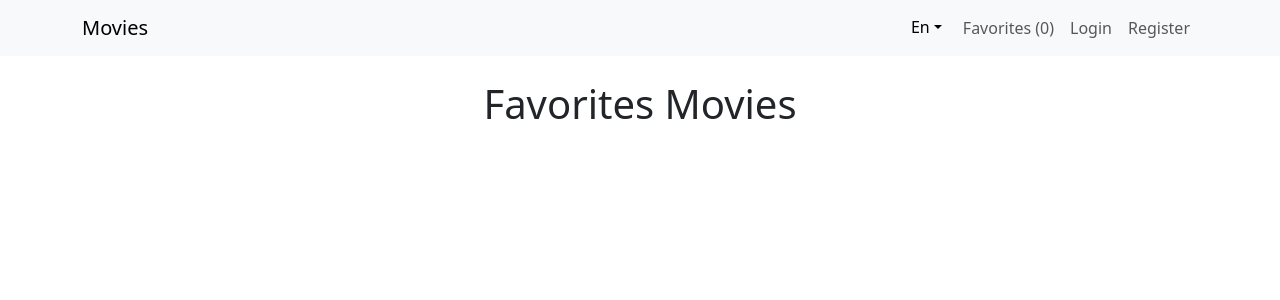
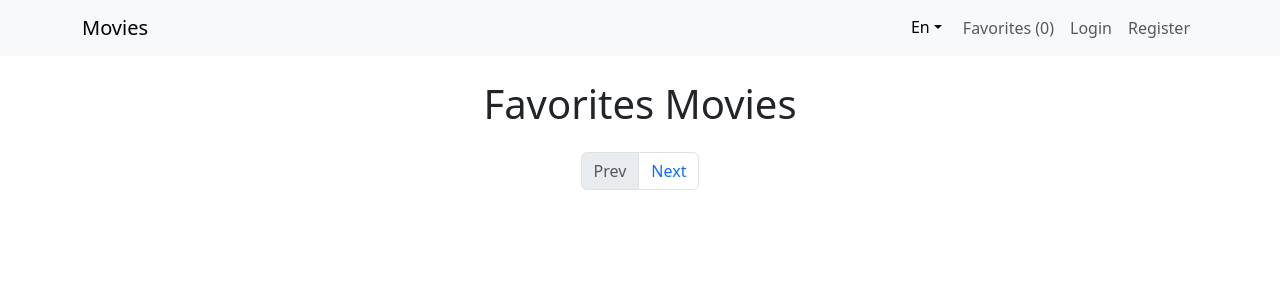
Before and after one commit to serra24/Movie-app, a React (Create React App) app: page /favorites in a window 1280 px wide. Shown: the top 300 px of the page. Built offline with nearby package versions, Linux system fonts and the light colour scheme.

Commit message:
add pagination to favorite list

```diff
--- a/src/Components/Favorites.js
+++ b/src/Components/Favorites.js
@@ -1,21 +1,40 @@
-
-import React from 'react';
+import React, { useState } from 'react';
 import { useDispatch, useSelector } from 'react-redux';
 import { removeFromFavorites } from '../redux/actions';
 import { FontAwesomeIcon } from '@fortawesome/react-fontawesome';
 import { faHeart } from '@fortawesome/free-solid-svg-icons';
+import Pagination from './Pagination'; // Import Pagination component
 
 const Favorites = () => {
   const dispatch = useDispatch();
   const favorites = useSelector((state) => state.favorites);
+  const [currentPage, setCurrentPage] = useState(1);
+  const itemsPerPage = 4; // Number of favorites to display per page
+
+  // Calculate the total number of pages
+  const totalPages = Math.ceil(favorites.length / itemsPerPage);
+
+  // Calculate the index range for favorites to display on the current page
+  const indexOfLastItem = currentPage * itemsPerPage;
+  const indexOfFirstItem = indexOfLastItem - itemsPerPage;
+  const currentFavorites = favorites.slice(indexOfFirstItem, indexOfLastItem);
 
   const handleRemoveFromFavorites = (movieId) => {
     dispatch(removeFromFavorites(movieId));
   };
 
+  const handleNextPage = () => {
+    setCurrentPage((prevPage) => Math.min(prevPage + 1, totalPages));
+  };
+
+  const handlePrevPage = () => {
+    setCurrentPage((prevPage) => Math.max(prevPage - 1, 1));
+  };
+
   return (
+    <div>
       <div className="row row-cols-1 row-cols-sm-2 row-cols-md-3 row-cols-lg-4">
-      {favorites.map((favorite) => (
+        {currentFavorites.map((favorite) => (
           <div key={favorite.id} className="col mb-4">
             <div className="card h-100">
               <img src={`https://image.tmdb.org/t/p/w500/${favorite.poster_path}`} alt={favorite.title} className="card-img-top" style={{ height: "200px", objectFit: "cover" }} />
@@ -31,6 +50,13 @@ const Favorites = () => {
           </div>
         ))}
       </div>
+      <Pagination
+        currentPage={currentPage}
+        totalPages={totalPages}
+        handlePrevPage={handlePrevPage}
+        handleNextPage={handleNextPage}
+      />
+    </div>
   );
 };
 
```
Lines whose indentation alone changed are shown as unchanged.
